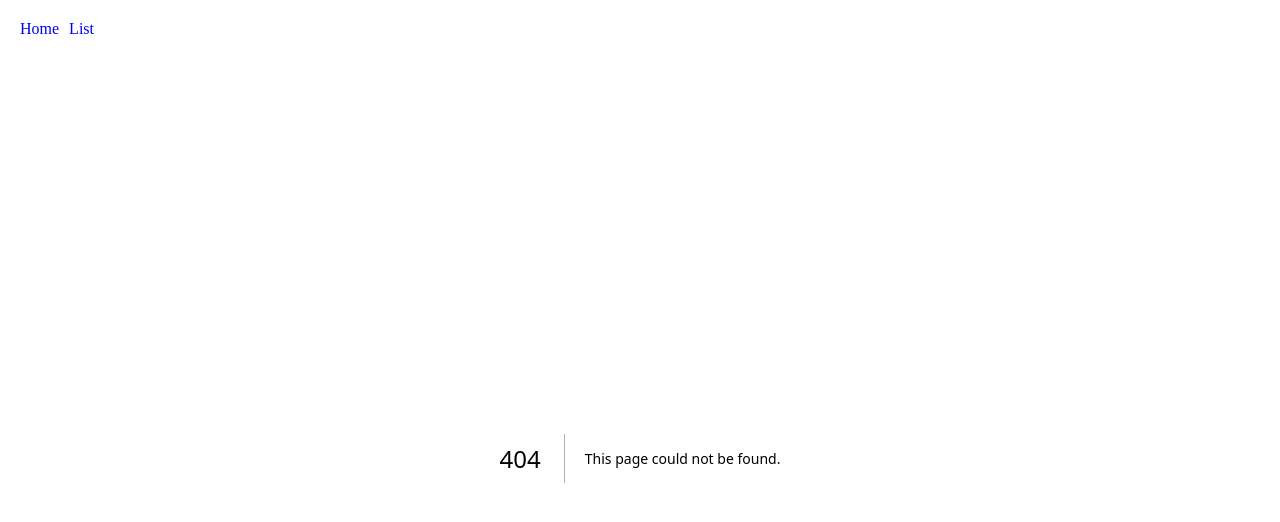
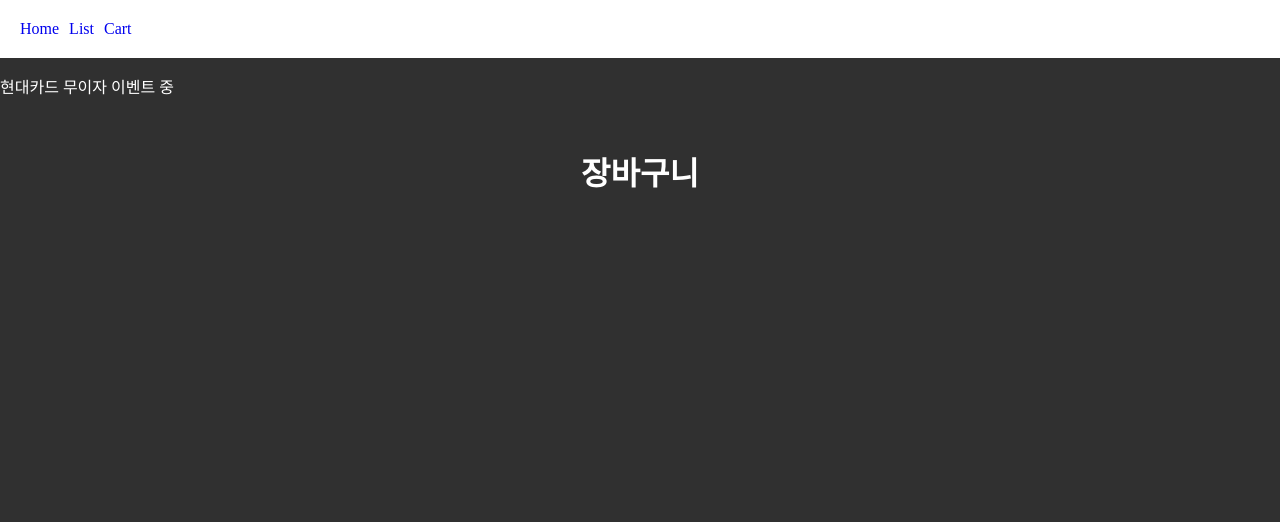
Before and after one commit to DaegyuHan/Next.js-Study-fresh, a Next.js app: page /cart in a window 1280 px wide. Before the commit this address had no page. Shown: the top 522 px of the page. Built offline with nearby package versions, Linux system fonts and the light colour scheme.

Commit message:
routing, layout.js

```diff
--- /dev/null
+++ b/app/cart/layout.js
@@ -0,0 +1,8 @@
+export default function Layout({ children }) {
+  return (
+    <div>
+        <p>현대카드 무이자 이벤트 중</p>
+        {children}
+    </div>
+  );
+}
--- /dev/null
+++ b/app/cart/page.js
@@ -0,0 +1,8 @@
+export default function Cart() {
+
+    return (
+      <div>
+        <h1 className="title">장바구니</h1>
+      </div>
+    );
+  }
--- a/app/layout.js
+++ b/app/layout.js
@@ -25,6 +25,7 @@ export default function RootLayout({ children }) {
       <div className="navbar">
         <Link href="/">Home</Link>
         <Link href="/list">List</Link>
+        <Link href="/cart">Cart</Link>
       </div>
         {children}
       </body>
```
Also changed, not shown: app/cart/payment/page.js (added, +8 -0 lines).
